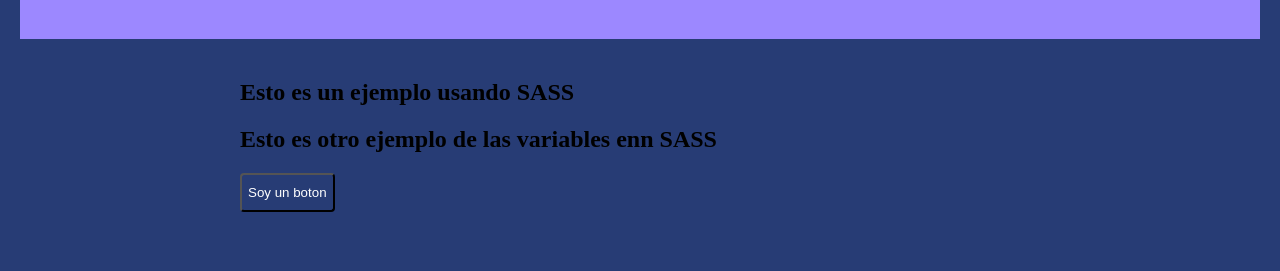
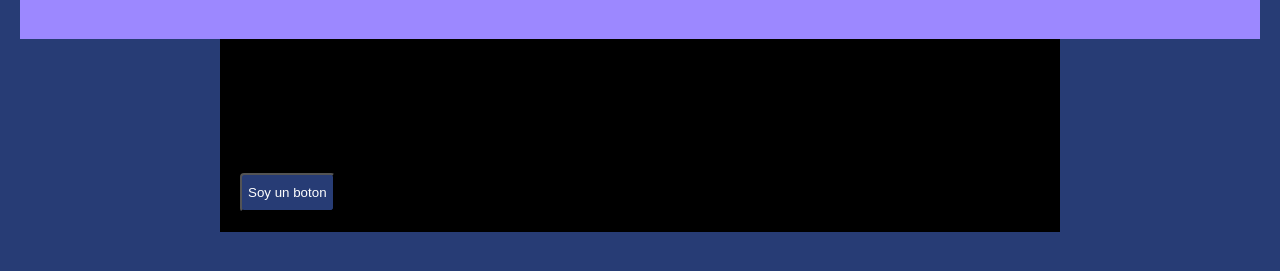
Before and after one commit to gilex1x/sassCourse, a plain HTML site: page index.html in a window 1280 px wide. Shown: the part 89-360 px from the top of the page. Drawn offline with Linux system fonts and the light colour scheme.

Commit message:
Content y media querys

```diff
--- a/SCSS/layouts/_layout.scss
+++ b/SCSS/layouts/_layout.scss
@@ -1,5 +1,9 @@
 section{
     @include max-width;
+    @include respond-to(700px){// de 7000px para arriba
+        //Esto se va para el @content
+        background-color: black;
+    }
 }
 
 .maxwidth--huge{
--- a/SCSS/lib/_mixins.scss
+++ b/SCSS/lib/_mixins.scss
@@ -8,3 +8,8 @@
     margin-left: auto;
     padding: $padding;
 }
+@mixin respond-to($width){
+    @media only screen and(min-width:$width){
+        @content;//Aca se pondra todo lo que yo configure en mis layouts
+    }
+}
```
Also changed, not shown: css/index.css, 1 other file.
